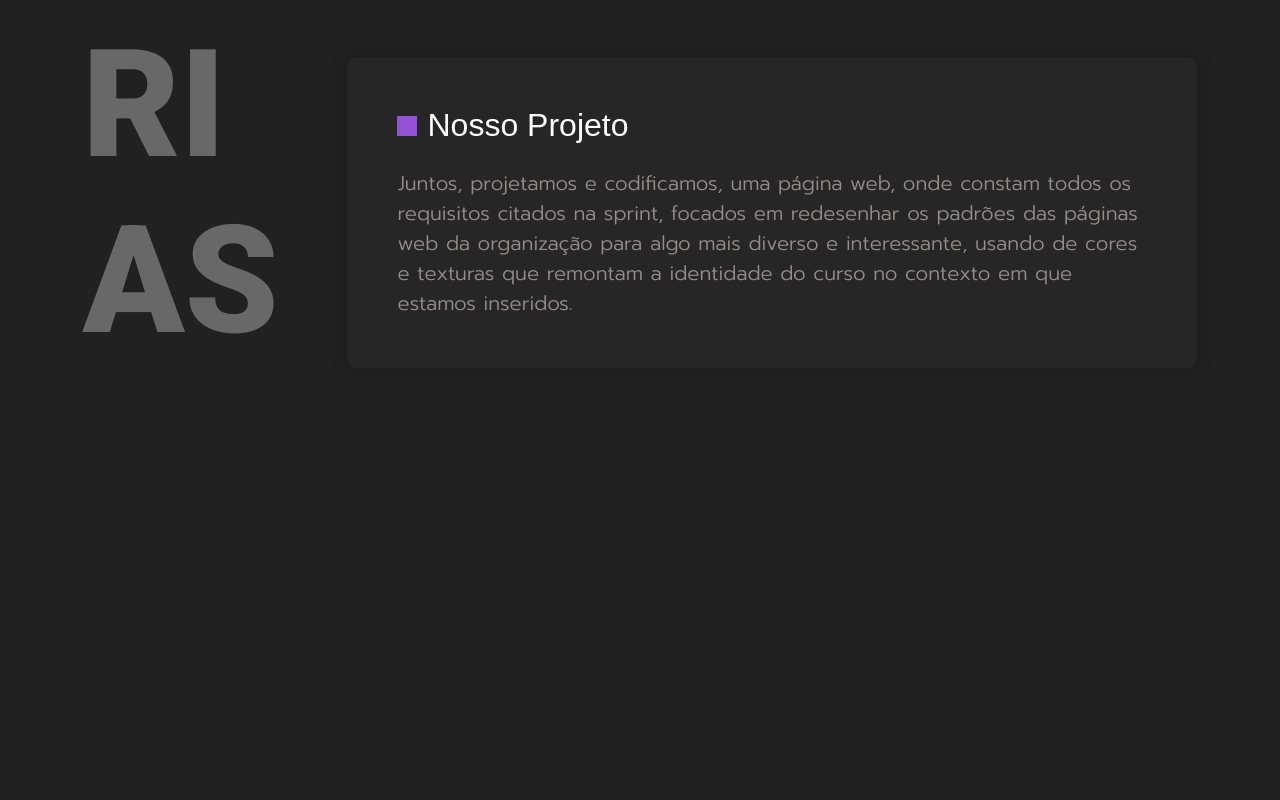
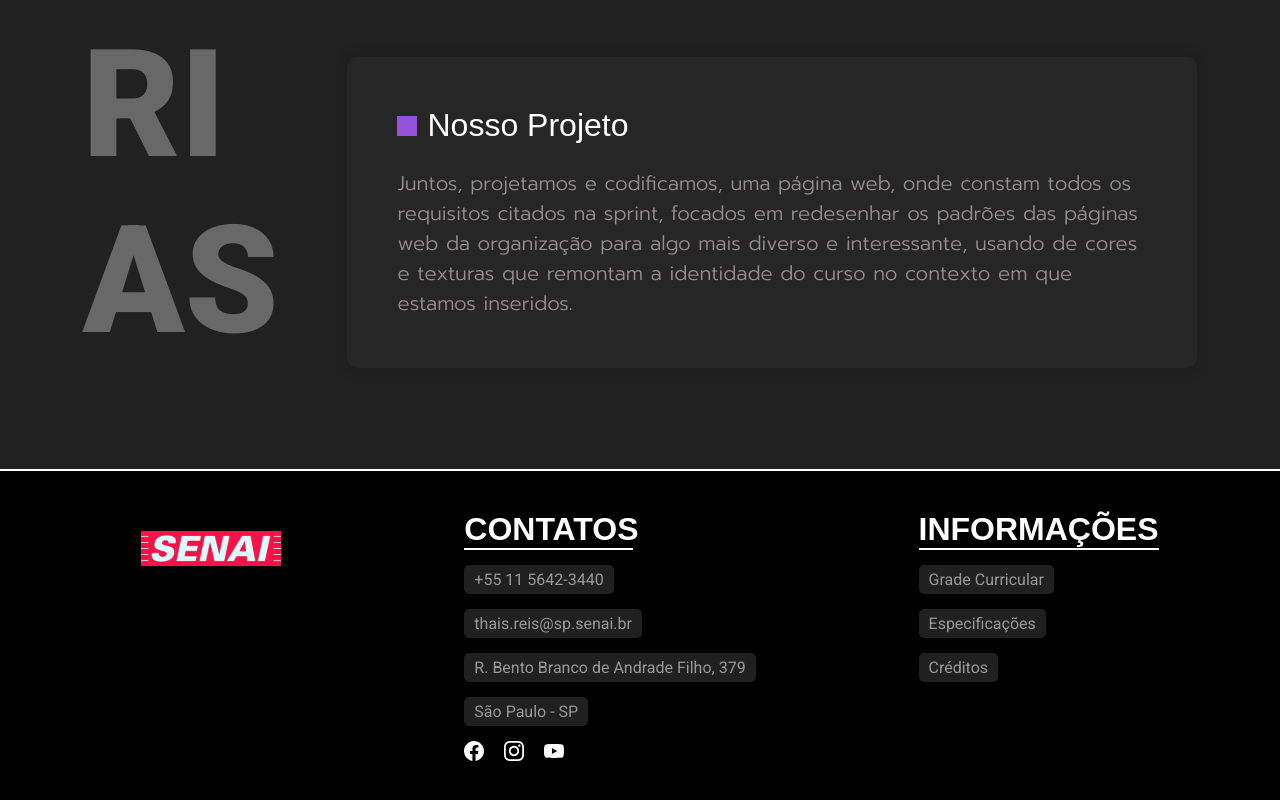
Before and after one commit to BrennonMeireles/projeto-1st, a React (Vite) app: page / in a window 1280 px wide. Shown: the part 1419-2219 px from the top of the page. Before the commit the page ends 1888 px from the top, so only its background shows below. Built offline with nearby package versions, Linux system fonts and the light colour scheme; a web font is replaced by a local one.

Commit message:
feat: added footer on page

```diff
--- a/src/pages/home/index.jsx
+++ b/src/pages/home/index.jsx
@@ -1,5 +1,6 @@
 import HomeHeader from "../../components/header-home/header";
 import MainHome from "../../components/main-home/main-home";
+import HomeFooter from "../../components/footer-home/footer";
 
 
 export default function HomePage() {
@@ -9,6 +10,7 @@ export default function HomePage() {
                 <HomeHeader />
             </div>
             <MainHome />
+            <HomeFooter />
         </div>
     )
 }
```
